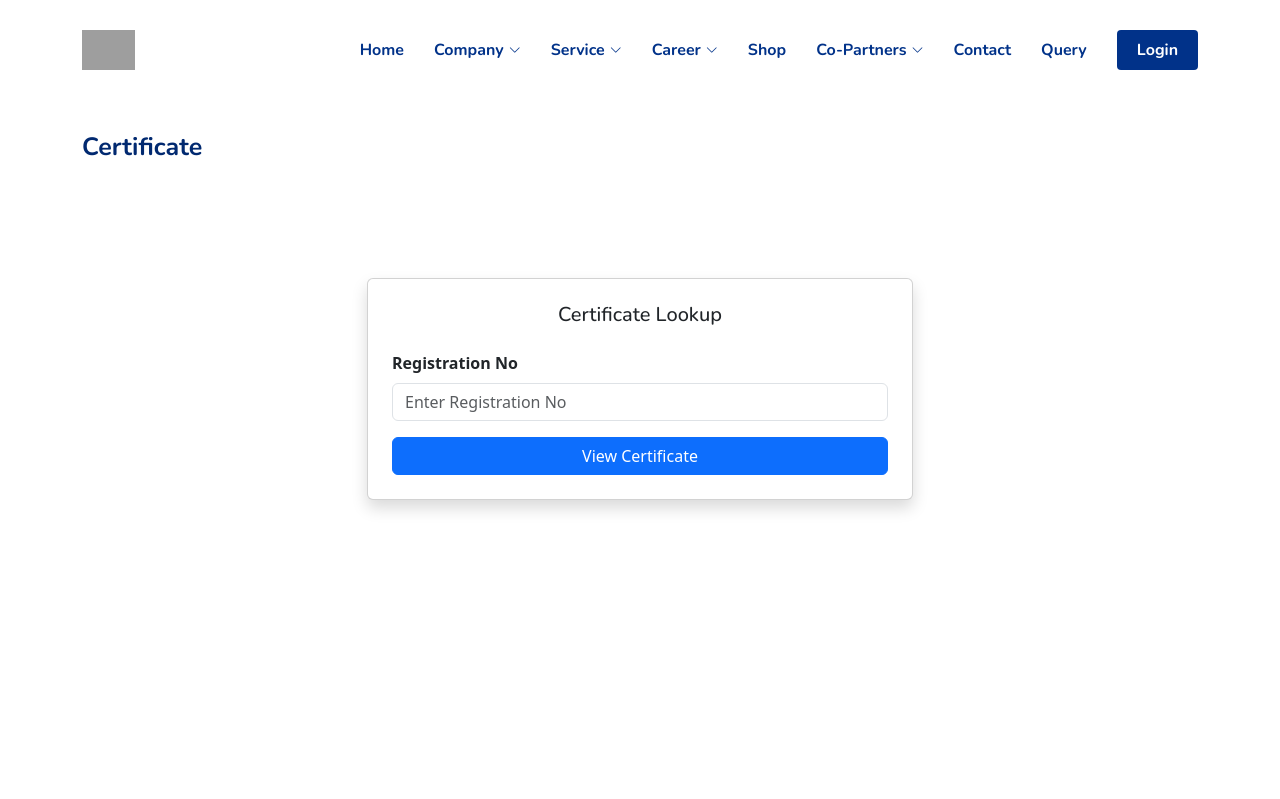
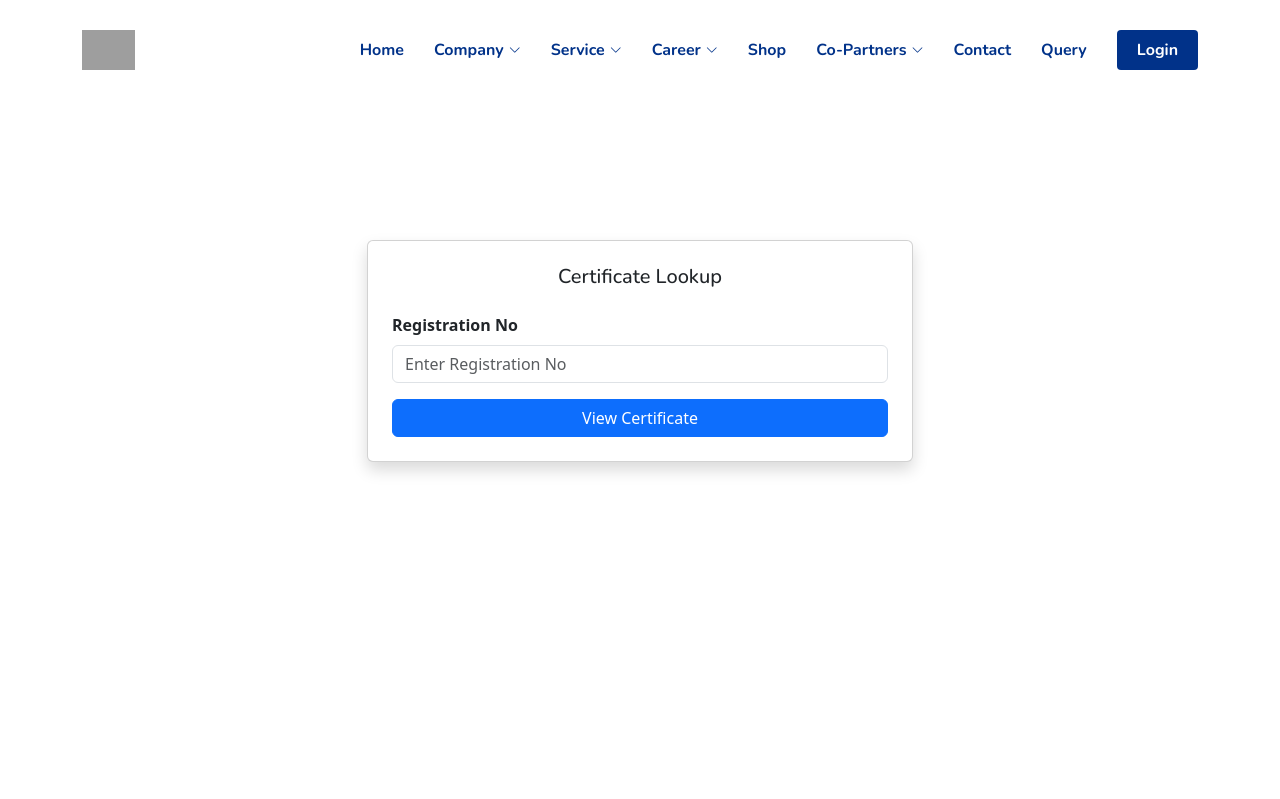
Before and after one commit to nawab55/Info-era.in-website, a React (Vite) app: page /certificate in a window 1280 px wide. Shown: the top 799 px of the page. Built offline with nearby package versions, Linux system fonts and the light colour scheme; grey boxes are pictures that could not be loaded.

Commit message:
Initial commit

```diff
--- a/src/pages/Certificate.jsx
+++ b/src/pages/Certificate.jsx
@@ -6,7 +6,6 @@ function Certificate() {
   const [regNo, setRegNo] = useState("");
   const [certificateData, setCertificateData] = useState("");
   const [studentData, setStudentData] = useState("");
-
   async function getCertificate(e) {
     e.preventDefault();
     try {
@@ -50,10 +49,10 @@ function Certificate() {
           </header>
           <div className="row">
             <div className="col-lg-12 d-flex flex-column justify-content-center bg">
-              <h3 style={{ color: "#0c219a", fontWeight: 700, fontSize: 50 }}>
+              {/* <h3 style={{ color: "#0c219a", fontWeight: 700, fontSize: 50 }}>
                 Certificate
                 <span style={{ color: "orange" }} />
-              </h3>
+              </h3> */}
             </div>
           </div>
         </div>
```
